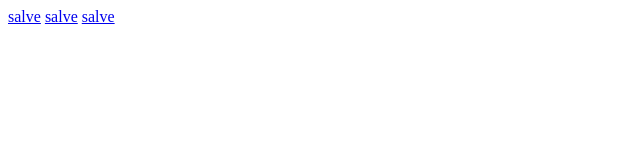
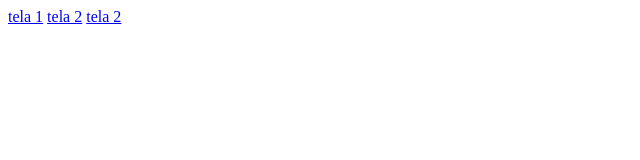
Before and after one commit to Dakkin/ProjetoIntegrador-1, a plain HTML site: page index.html in a window 1280 px wide. Shown: the full height of the page, 0-640 px from the left. Drawn offline with Linux system fonts and the light colour scheme.

Commit message:
Update index.html

```diff
--- a/index.html
+++ b/index.html
@@ -1,7 +1,7 @@
 <html>
   <body>
-    <a href = "https://calebecarias.github.io/ProjetoIntegrador/index_tela1.html">salve</a>
-    <a href = "https://calebecarias.github.io/ProjetoIntegrador/index_tela2.html">salve</a>
-    <a href = "https://calebecarias.github.io/ProjetoIntegrador/index_tela3.html">salve</a>
+    <a href = "https://calebecarias.github.io/ProjetoIntegrador/index_tela1.html">tela 1</a>
+    <a href = "https://calebecarias.github.io/ProjetoIntegrador/index_tela2.html">tela 2</a>
+    <a href = "https://calebecarias.github.io/ProjetoIntegrador/index_tela3.html">tela 2</a>
   </body>
   </html>
```
